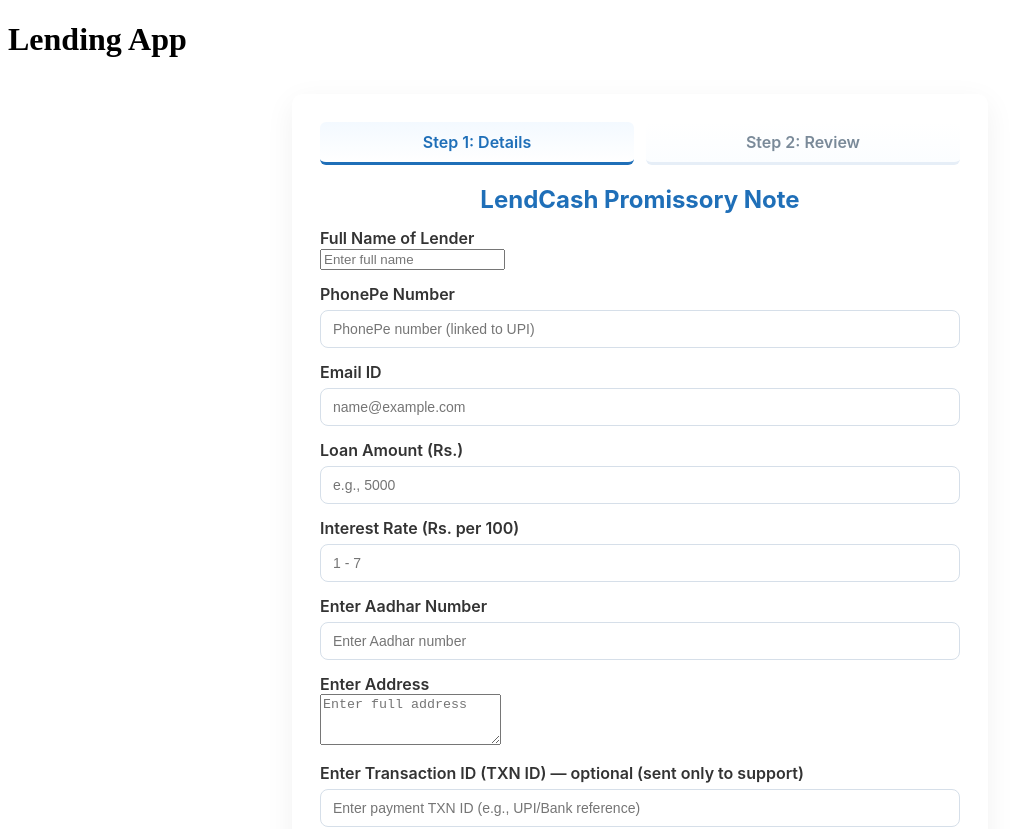
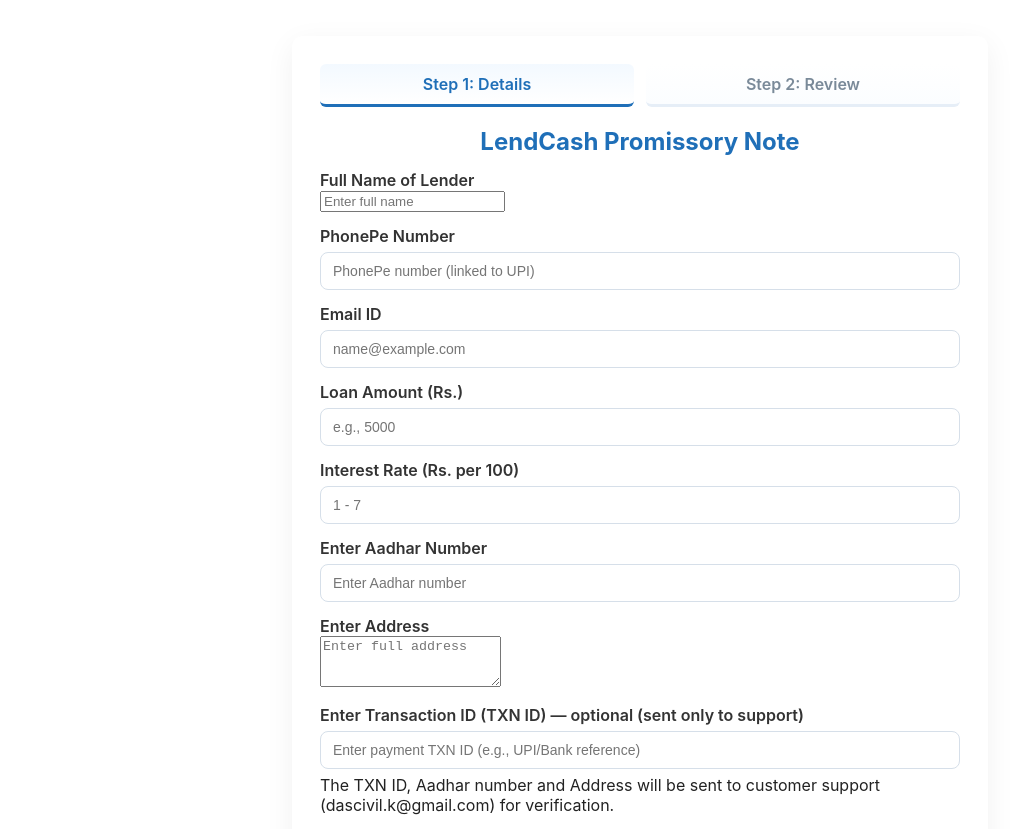
Before and after one commit to bhagavandas/LendCashApp, a React (Create React App) app: page / in a window 1280 px wide. Shown: the top 829 px of the page, without its empty margins (0-1015 px from the left). Built offline with nearby package versions, Linux system fonts and the light colour scheme.

Commit message:
Fix TypeScript version for CRA build

```diff
--- a/src/App.js
+++ b/src/App.js
@@ -1,13 +1,10 @@
-import React from "react";
 import LenderForm from "./components/LenderForm";
 
 function App() {
   return (
-    <div>
-      <h1>Lending App</h1>
+    <div className="App">
       <LenderForm />
     </div>
   );
 }
-
 export default App;
```
